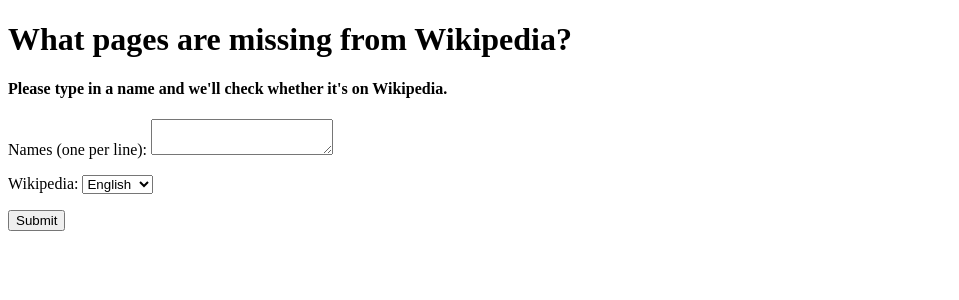
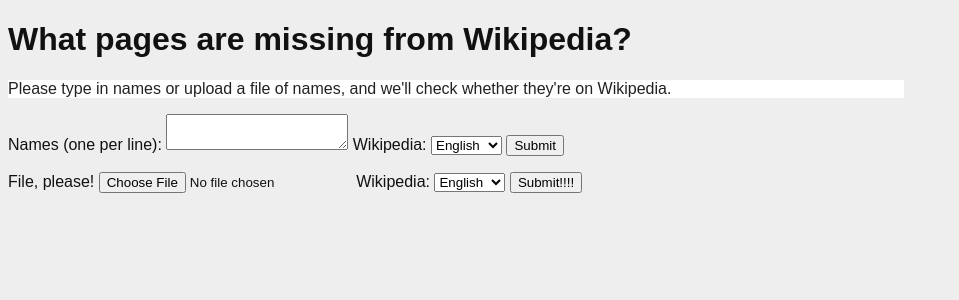
Before and after one commit to brainwane/missing-from-wikipedia, a Flask app: page /index in a window 1280 px wide. Shown: the top 300 px of the page, without its empty margins (0-959 px from the left). Run offline with Flask 2, Linux system fonts and the light colour scheme.

Commit message:
big messy commit that does not work yet
Starting the Flask application stuff. Borrowing basic structure
from https://github.com/bev-a-tron/MyFlaskTutorial . File upload
does not work yet. Many debugging statements.

```diff
--- a/webapp/application.py
+++ b/webapp/application.py
@@ -8,7 +8,6 @@
 # return result to user in results.html form
 
 def onWikipedia(names, lang):
-    names = names.split('\r\n')
     names = missing.massagenames(names)
     resultlist = missing.leftout(names, lang)
     stats = missing.generate_statistics(resultlist, names)
@@ -17,11 +16,23 @@
 @app.route('/index',methods=['GET','POST']) # form in template
 def index():
     if request.method == 'GET':
+        print "we are in get"
         return render_template('datainput.html')
     else:  # request was POST
-        namestocheck, language = request.form['pagename'], request.form['langname']
-        orig, checkresult, statistics = onWikipedia(namestocheck, language)
-        return render_template('results.html', checkname=orig, result=checkresult, stats=statistics)
+        print "we did a POST!"
+        print "request.form is " + str(request.form)
+        print "request.files is " + str(request.files)
+        if request.form['pagename']:
+            print "they typed in a list of names"
+            namestocheck, language = request.form['pagename'], request.form['langname']
+            namestocheck = namestocheck.split('\r\n')
+        else:
+            print "file upload"
+            namefile, language = request.files['fileofnames'], request.form['langname']
+            namestocheck = missing.getnamefile(namefile)
+        # orig, checkresult, statistics = onWikipedia(namestocheck, language)
+        # return render_template('results.html', checkname=orig, result=checkresult, stats=statistics)
+        return render_template('results.html', checkname=["yo"], result=["yo"], stats={"original":5,"ratio":90.0,"missing":3})
 
 if __name__ == "__main__":
     app.run(debug=True)
--- /dev/null
+++ b/webapp/static/css/my.css
@@ -0,0 +1,31 @@
+body {
+/*
+built-in HTML tag body
+*/
+background-color: #eeeeee;
+font-family: Liberation, sans-serif; /* figure out floss version*/
+color: #111111;
+width: 100%;
+    }
+
+.textnames {
+/*
+user-defined CLASS in a tag, e.g., p
+*/
+    }
+
+#nametocheck {
+/*
+unique ID of a tag, such as form id or div id or in a headline
+*/
+    }
+
+.instructions {
+background-color: #ffffff;
+width: 70%;
+color: #222222;
+}
+
+.dataworkflow {
+
+}
--- a/webapp/templates/datainput.html
+++ b/webapp/templates/datainput.html
@@ -1,18 +1,32 @@
 <!doctype html>
+<head>
 <title>Missing from Wikipedia</title>
-<!--link rel=stylesheet type=text/css href='{{ url_for('static',filename='style_lulu.css')}}'-->
-<div class=page>
-  <h1>What pages are missing from Wikipedia?</h1>
-  <div class=metanav>
+<meta http-equiv="Content-Type" content="text/html; charset=utf-8">
+<link rel=stylesheet type=text/css href='{{ url_for('static',filename='css/my.css')}}'>
+</head>
+<body>  <h1>What pages are missing from Wikipedia?</h1>
+  <div class="instructions" >
 
-    <h4>
-      Please type in a name and we'll check whether it's on Wikipedia.
-    </h4>
+      Please type in names or upload a file of names, and we'll check whether they're on Wikipedia.</div>
 
+<div class="dataworkflow">
     <form id='nametocheck' method='post' action='index' > <!--'index' is the @app.route -->
-      <p>
-    Names (one per line): <textarea name='pagename' ></textarea>
+      <p class="textnames">
+    Names (one per line): <textarea name='pagename' ></textarea> Wikipedia: <select name='langname'>
+  <option value="en">English</option>
+  <option value="de">German</option>
+  <option value="fr">French</option>
+  <option value="es">Spanish</option>
+  <option value="ta">Tamil</option>
+  <option value="he">Hebrew</option>
+      </select>
+    <input type='submit' value='Submit' />
       </p>
+    </form>
+
+    <form id='fileofnames' method='post' action='index' enctype=multipart/form-data >
+      File, please! <input type='file' name='fileofnames'></input>
+
     Wikipedia: <select name='langname'>
   <option value="en">English</option>
   <option value="de">German</option>
@@ -21,10 +35,9 @@
   <option value="ta">Tamil</option>
   <option value="he">Hebrew</option>
       </select>
-      <p>
-    <input type='submit' value='Submit' />
-      </p>
-    </form>
 
+      <input type='submit' value='Submit!!!!' />
+      </form>
   </div>
-</div>
+
+</body>
--- a/webapp/templates/results.html
+++ b/webapp/templates/results.html
@@ -1,6 +1,7 @@
 <!doctype html>
 <title>Missing from Wikipedia</title>
-<!--link rel=stylesheet type=text/css href='{{ url_for('static',filename='style_lulu.css')}}'-->
+<meta http-equiv="Content-Type" content="text/html; charset=utf-8">
+<link rel=stylesheet type=text/css href='{{ url_for('static',filename='css/my.css')}}'>
 <div class=page>
   <h1>What pages are missing from Wikipedia?</h1>
   <div class=metanav>
```
Also changed, not shown: webapp/static/ico/favicon.ico (added).
